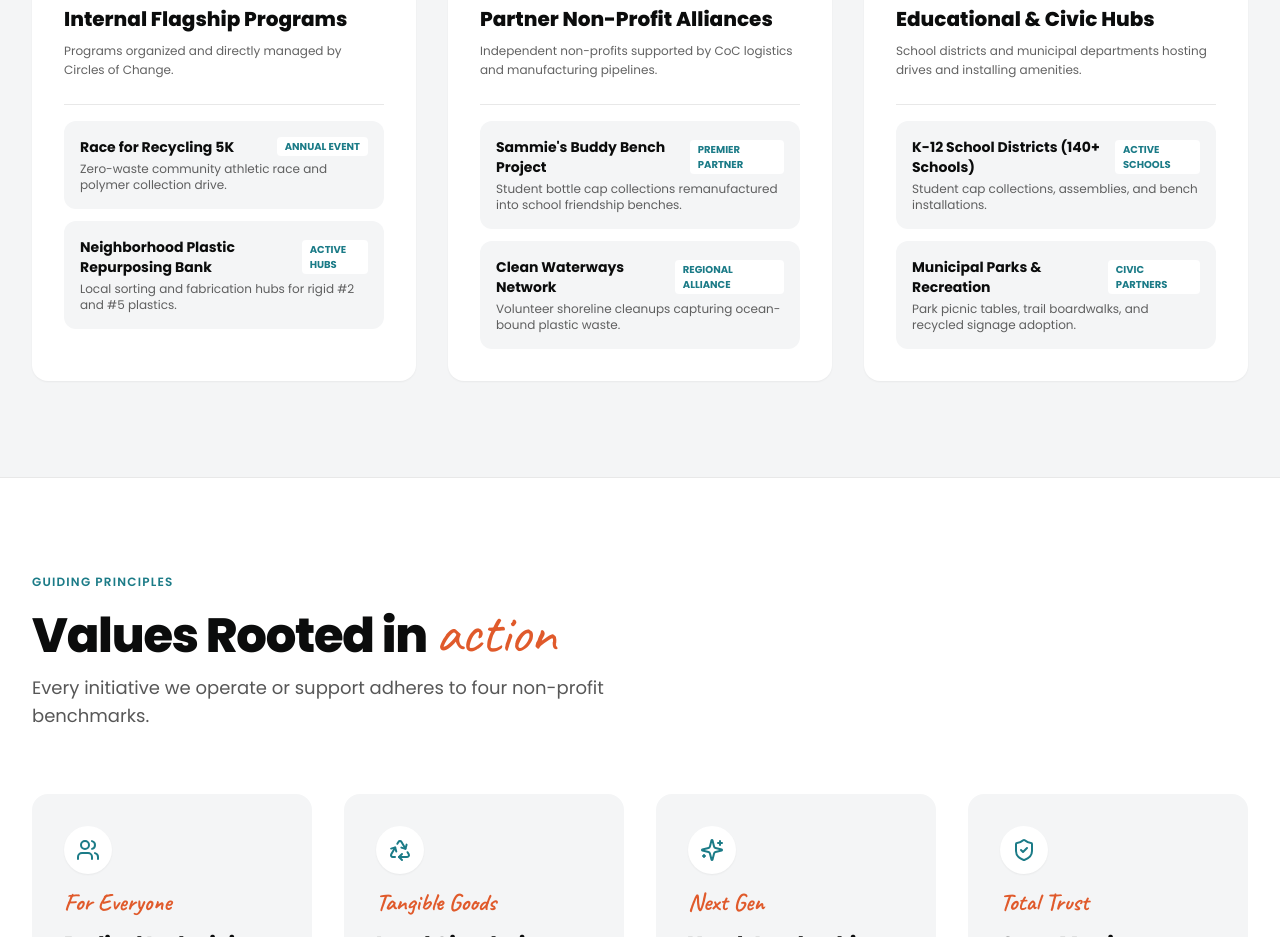
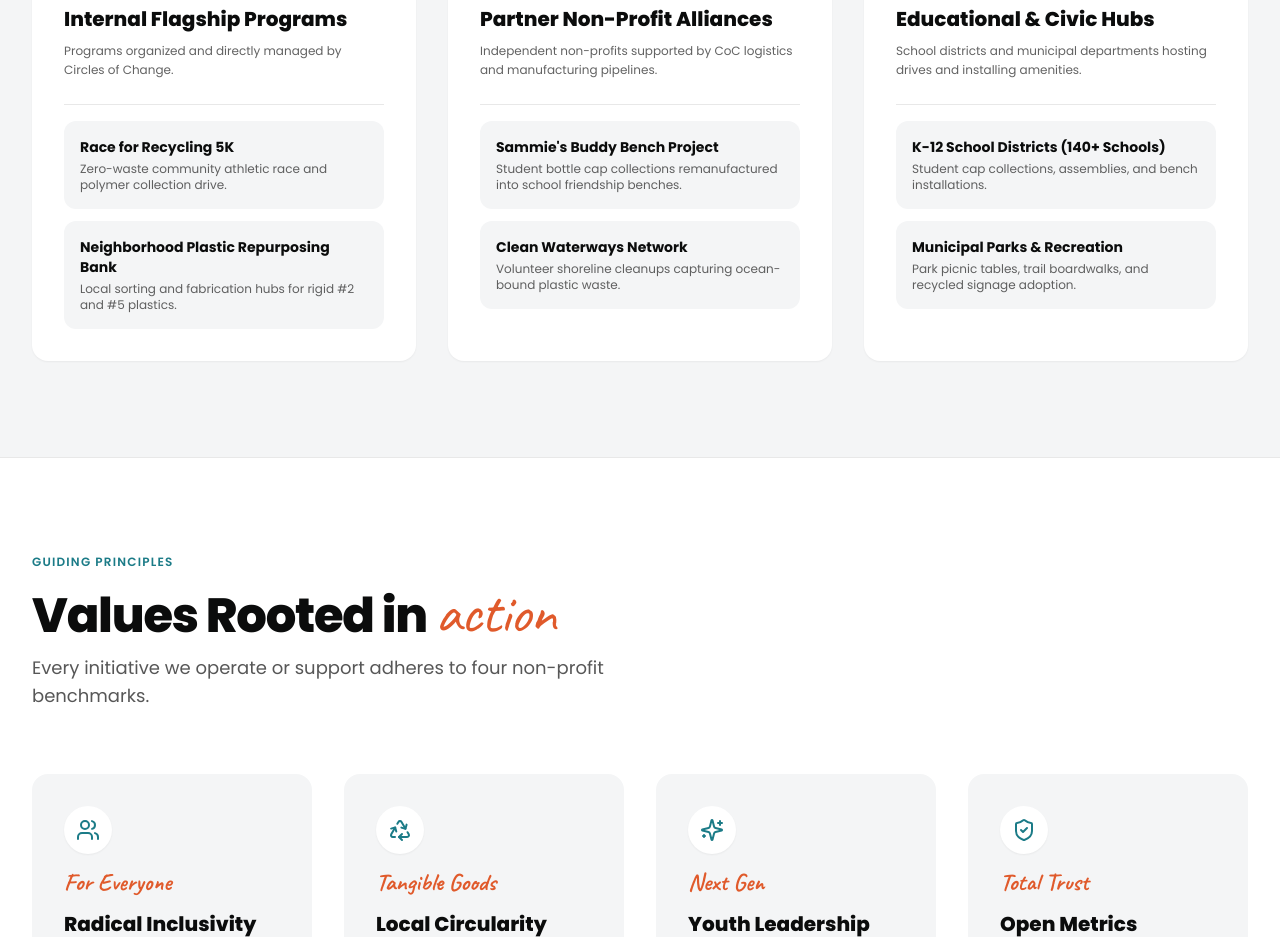
Before and after one commit to jonathan-thoms/Circle-of-changes, a Next.js app: page /about in a window 1280 px wide. Shown: the part 2900-3837 px from the top of the page. Built offline with nearby package versions, Linux system fonts and the light colour scheme.

Commit message:
Remove small status badges from Partner Network item cards

```diff
--- a/src/components/about/PartnerEcosystem.tsx
+++ b/src/components/about/PartnerEcosystem.tsx
@@ -125,14 +125,9 @@ export default function PartnerEcosystem({
                     key={item.name}
                     className="p-4 rounded-xl bg-earth-canvas space-y-1 hover:bg-[#EAECEF] transition-colors"
                   >
-                    <div className="flex items-center justify-between">
-                      <span className="text-sm font-bold text-earth-dark font-poppins">
-                        {item.name}
-                      </span>
-                      <span className="text-[10px] font-bold px-2 py-0.5 rounded bg-white text-earth-teal uppercase">
-                        {item.status}
-                      </span>
-                    </div>
+                    <h4 className="text-sm font-bold text-earth-dark font-poppins">
+                      {item.name}
+                    </h4>
                     <p className="text-xs text-charcoal-ink/70">
                       {item.focus}
                     </p>
```
